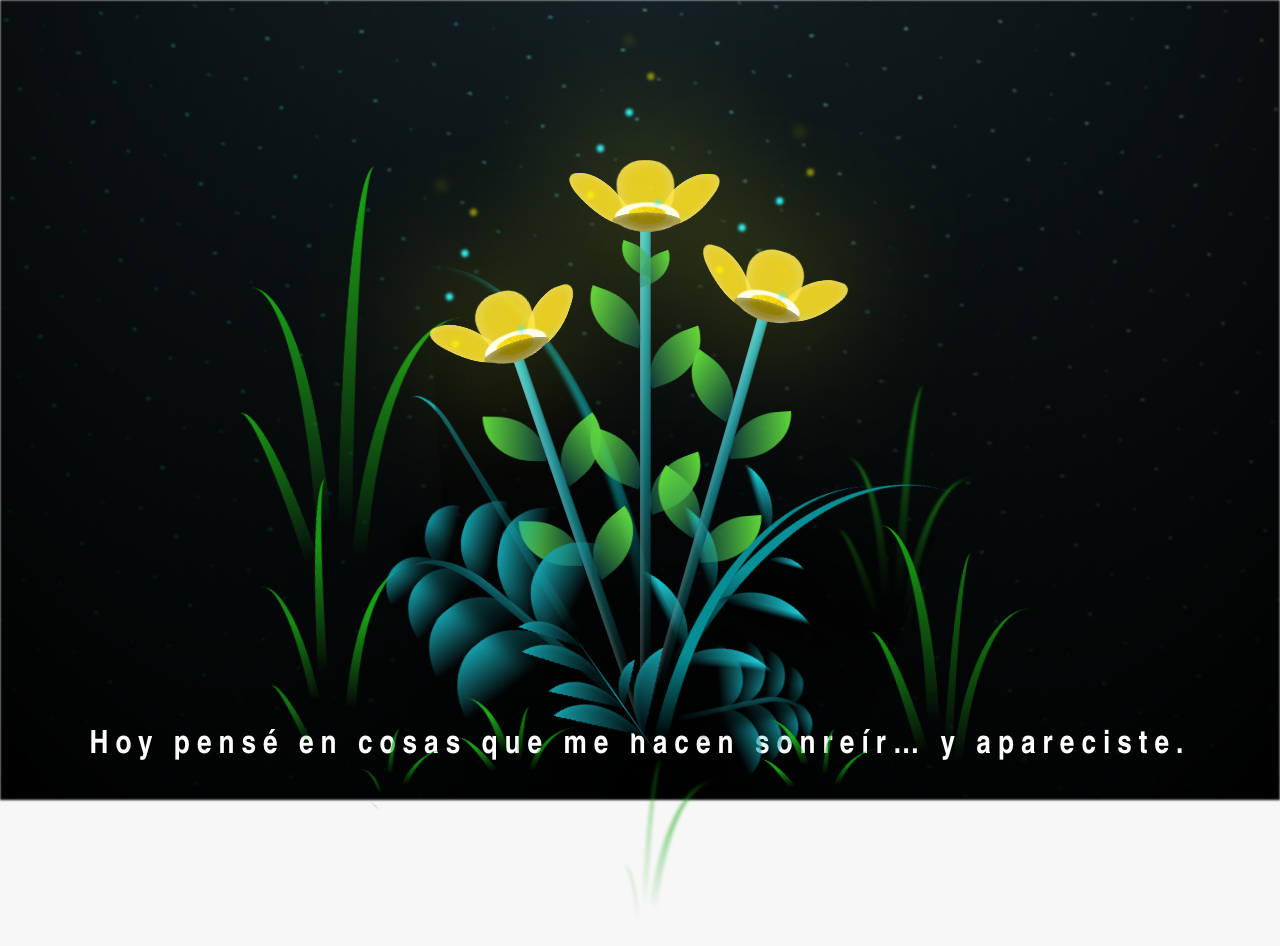
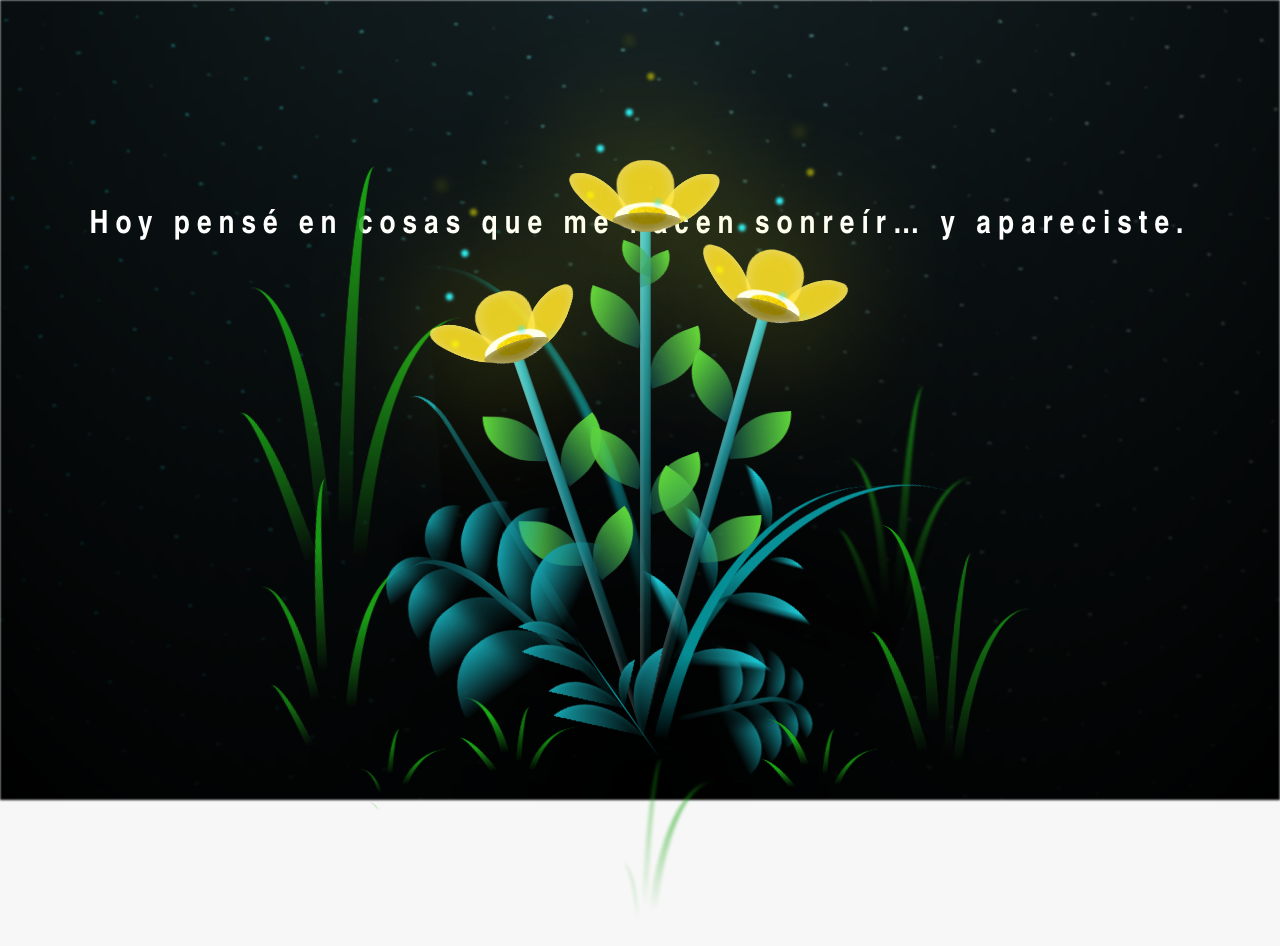
Before and after one commit to henry12-prog/supreme-octo-tribble.github., a plain HTML site: page flower.html in a window 1280 px wide. Drawn offline with Linux system fonts and the light colour scheme.

Commit message:
Update main.css

```diff
--- a/css/main.css
+++ b/css/main.css
@@ -40,7 +40,7 @@ body {
 
 }
 .titulo {
-  margin-bottom: 30px;
+  margin-bottom: 550px;
   font-family: "Arial Narrow", Arial, sans-serif;
   color: rgb(255, 255, 255);
   position: absolute;
```
